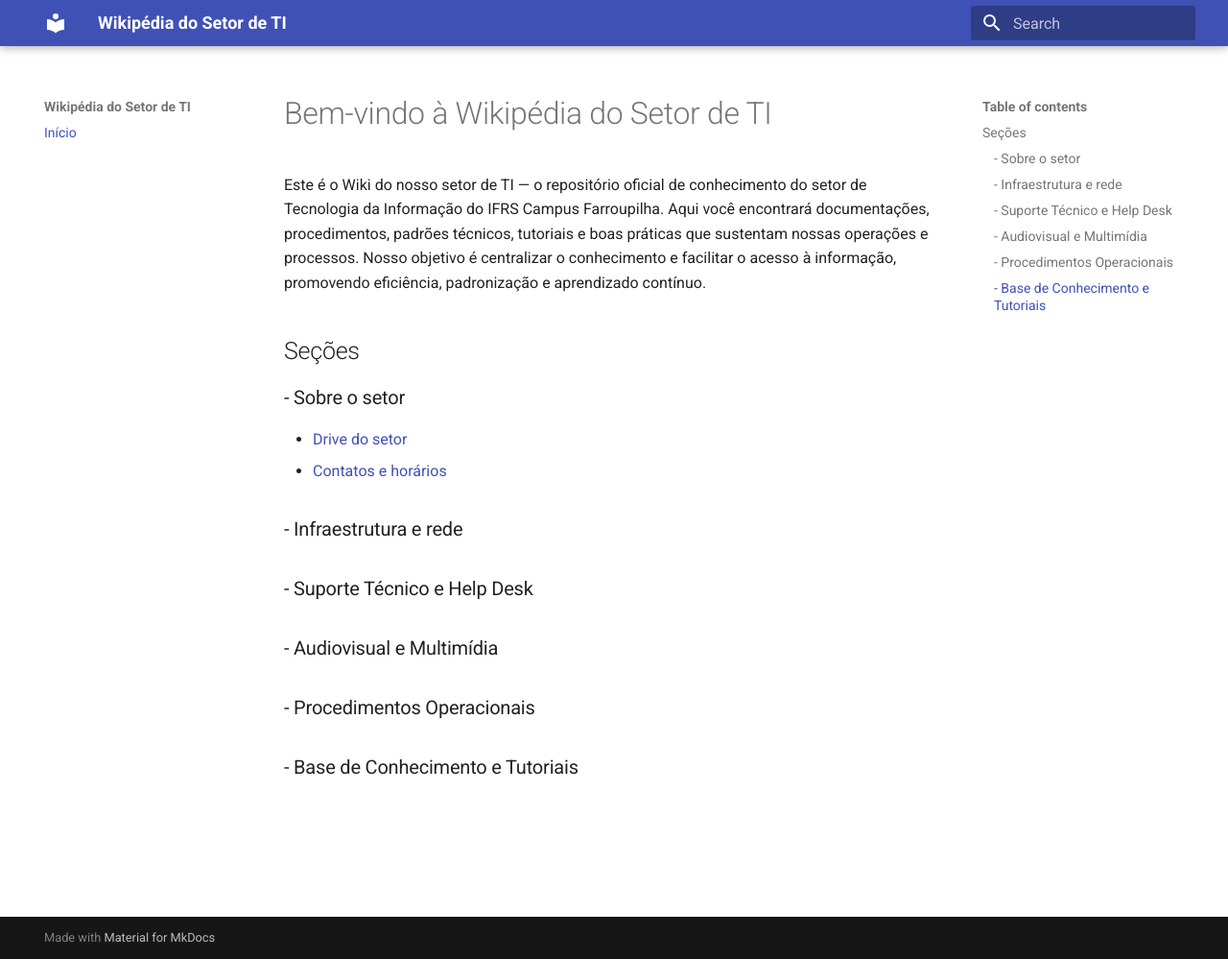
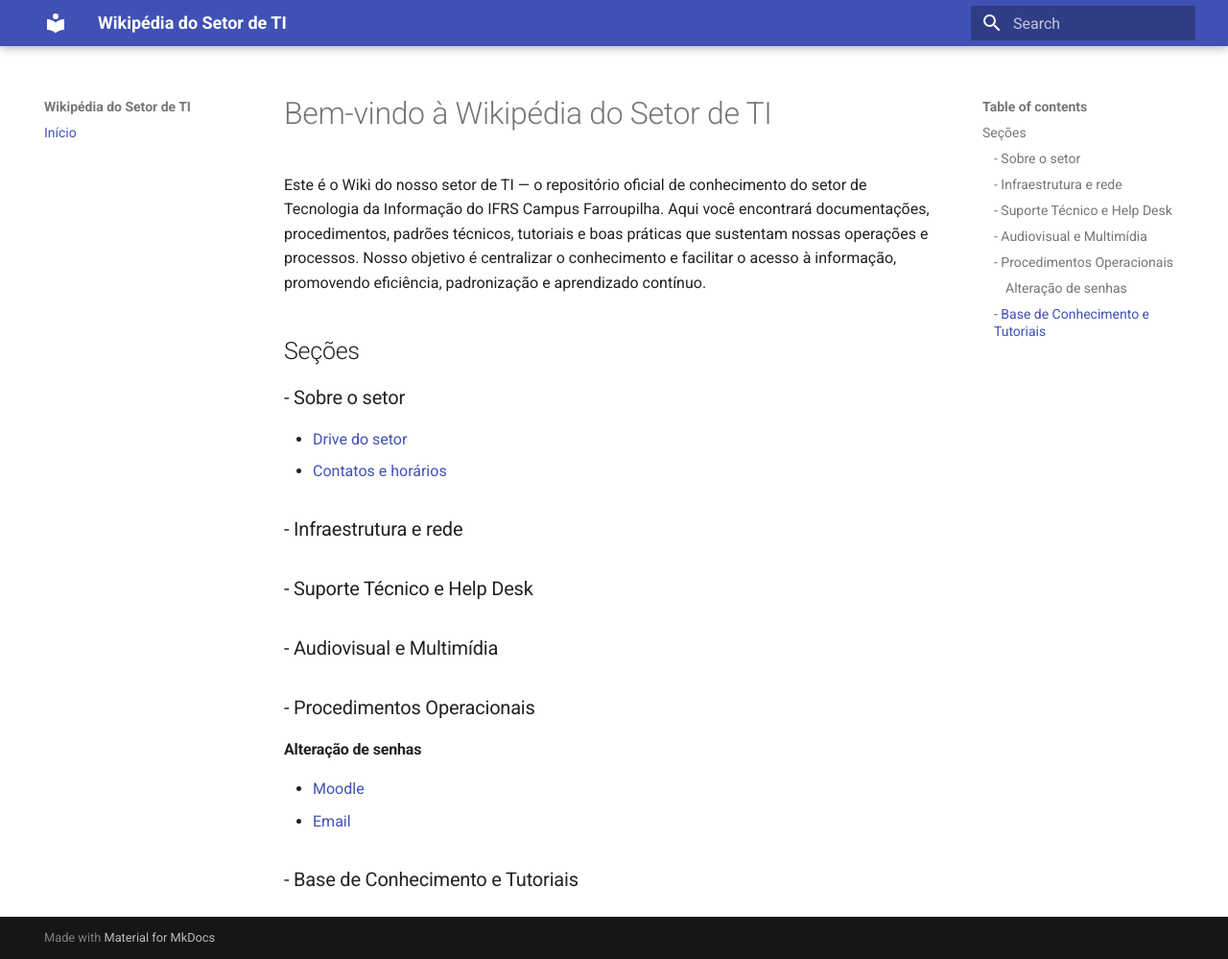
Before and after one commit to wikiti-farroupilha/wikipedia, an MkDocs documentation site: the page built from docs/index.md, in a window 1280 px wide and 999 px high. Shown: the whole window at 96% size. Built offline with MkDocs 1.6.1 and Material for MkDocs 9.7.7, drawn with Linux system fonts in a browser that asks for light colours.

Commit message:
Update index.md

```diff
--- a/docs/index.md
+++ b/docs/index.md
@@ -11,4 +11,7 @@ Este é o Wiki do nosso setor de TI — o repositório oficial de conhecimento d
 ### - Suporte Técnico e Help Desk
 ### - Audiovisual e Multimídia
 ### - Procedimentos Operacionais
+#### Alteração de senhas
+- [Moodle](senhaMoodle.md)
+- [Email](senhaEmail.md)
 ### - Base de Conhecimento e Tutoriais
```
